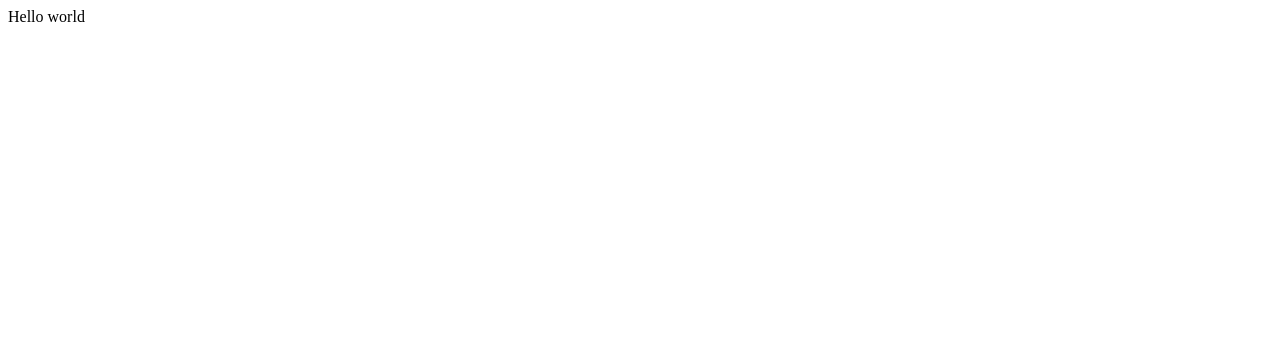
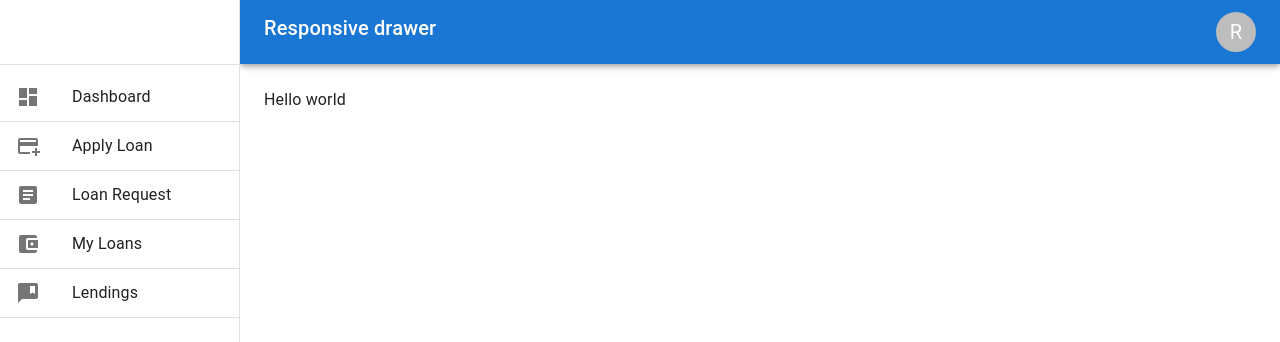
Before and after one commit to poornesh-chenna/c2c-loan-platform, a React (Create React App) app in the folder frontend-react/: page / in a window 1280 px wide. Shown: the top 342 px of the page. Built offline with nearby package versions, Linux system fonts and the light colour scheme.

Commit message:
frontend layout

```diff
--- a/frontend-react/package.json
+++ b/frontend-react/package.json
@@ -3,9 +3,14 @@
   "version": "0.1.0",
   "private": true,
   "dependencies": {
+    "@emotion/react": "^11.9.0",
+    "@emotion/styled": "^11.8.1",
+    "@mui/icons-material": "^5.6.2",
+    "@mui/material": "^5.6.4",
     "@testing-library/jest-dom": "^5.16.4",
     "@testing-library/react": "^13.2.0",
     "@testing-library/user-event": "^13.5.0",
+    "axios": "^0.27.2",
     "react": "^18.1.0",
     "react-dom": "^18.1.0",
     "react-router-dom": "^6.3.0",
--- a/frontend-react/src/App.js
+++ b/frontend-react/src/App.js
@@ -1,12 +1,17 @@
 import React from 'react'
 import { Route, Routes } from 'react-router-dom'
-
+import Header from './components/Header'
+import { ROUTES } from './utils/routes'
 export const App = () => {
     return (
-        <div>
+        <Header>
             <Routes>
                 <Route path='/' element={<div>Hello world</div>} />
+                <Route
+                    path={ROUTES.DASHBOARD}
+                    element={<div>Hello dash</div>}
+                />
             </Routes>
-        </div>
+        </Header>
     )
 }
--- /dev/null
+++ b/frontend-react/src/components/Header.js
@@ -0,0 +1,203 @@
+import * as React from 'react'
+import PropTypes from 'prop-types'
+import AppBar from '@mui/material/AppBar'
+import Box from '@mui/material/Box'
+import CssBaseline from '@mui/material/CssBaseline'
+import Divider from '@mui/material/Divider'
+import Drawer from '@mui/material/Drawer'
+import IconButton from '@mui/material/IconButton'
+import List from '@mui/material/List'
+import ListItemText from '@mui/material/ListItemText'
+import MenuIcon from '@mui/icons-material/Menu'
+import Toolbar from '@mui/material/Toolbar'
+import Typography from '@mui/material/Typography'
+import { menuItems } from '../utils/menuItems'
+import {
+    Avatar,
+    ListItemButton,
+    Menu,
+    MenuItem,
+    Tooltip,
+    ListItemIcon,
+} from '@mui/material'
+import { useLocation, useNavigate } from 'react-router-dom'
+
+const drawerWidth = 240
+const Profile = () => {
+    const settings = ['Profile', 'Account', 'Dashboard', 'Logout']
+    const [anchorElUser, setAnchorElUser] = React.useState(null)
+    const handleOpenUserMenu = (event) => {
+        setAnchorElUser(event.currentTarget)
+    }
+
+    const handleCloseUserMenu = () => {
+        setAnchorElUser(null)
+    }
+    return (
+        <>
+            <Tooltip title='Open settings'>
+                <IconButton onClick={handleOpenUserMenu} sx={{ p: 0 }}>
+                    <Avatar alt='Remy Sharp' src='/' />
+                </IconButton>
+            </Tooltip>
+            <Menu
+                sx={{ mt: '45px' }}
+                id='menu-appbar'
+                anchorEl={anchorElUser}
+                anchorOrigin={{
+                    vertical: 'top',
+                    horizontal: 'right',
+                }}
+                keepMounted
+                transformOrigin={{
+                    vertical: 'top',
+                    horizontal: 'right',
+                }}
+                open={Boolean(anchorElUser)}
+                onClose={handleCloseUserMenu}
+            >
+                {settings.map((setting) => (
+                    <MenuItem key={setting} onClick={handleCloseUserMenu}>
+                        <Typography textAlign='center'>{setting}</Typography>
+                    </MenuItem>
+                ))}
+            </Menu>
+        </>
+    )
+}
+function Header(props) {
+    const { window } = props
+    const [mobileOpen, setMobileOpen] = React.useState(false)
+    const { pathname } = useLocation()
+    const navigate = useNavigate()
+    const handleDrawerToggle = () => {
+        setMobileOpen(!mobileOpen)
+    }
+
+    const drawer = (
+        <div>
+            <Toolbar />
+            <Divider />
+            <List>
+                {menuItems.map((item) => {
+                    console.log(pathname, item.route)
+                    const isSelected = pathname === item.route
+                    return (
+                        <>
+                            <ListItemButton
+                                onClick={() => navigate(item.route)}
+                                selected={isSelected}
+                                key={item.route}
+                            >
+                                <ListItemIcon>
+                                    {(() => item.icon)()}
+                                </ListItemIcon>
+                                <ListItemText primary={item.menuName} />
+                            </ListItemButton>
+                            <Divider />
+                        </>
+                    )
+                })}
+            </List>
+        </div>
+    )
+
+    const container =
+        window !== undefined ? () => window().document.body : undefined
+
+    return (
+        <Box sx={{ display: 'flex' }}>
+            <CssBaseline />
+            <AppBar
+                position='fixed'
+                sx={{
+                    width: { sm: `calc(100% - ${drawerWidth}px)` },
+                    ml: { sm: `${drawerWidth}px` },
+                }}
+            >
+                <Toolbar>
+                    <Box
+                        sx={{
+                            display: 'flex',
+                            width: '100%',
+                            justifyContent: 'space-between',
+                        }}
+                    >
+                        <IconButton
+                            color='inherit'
+                            aria-label='open drawer'
+                            edge='start'
+                            onClick={handleDrawerToggle}
+                            sx={{ mr: 2, display: { sm: 'none' } }}
+                        >
+                            <MenuIcon />
+                        </IconButton>
+                        <Typography variant='h6' noWrap component='div'>
+                            Responsive drawer
+                        </Typography>
+                        <Profile />
+                    </Box>
+                </Toolbar>
+            </AppBar>
+            <Box
+                component='nav'
+                sx={{ width: { sm: drawerWidth }, flexShrink: { sm: 0 } }}
+                aria-label='mailbox folders'
+            >
+                {/* The implementation can be swapped with js to avoid SEO duplication of links. */}
+                <Drawer
+                    container={container}
+                    variant='temporary'
+                    open={mobileOpen}
+                    onClose={handleDrawerToggle}
+                    ModalProps={{
+                        keepMounted: true, // Better open performance on mobile.
+                    }}
+                    sx={{
+                        display: { xs: 'block', sm: 'none' },
+                        '& .MuiDrawer-paper': {
+                            boxSizing: 'border-box',
+                            width: drawerWidth,
+                        },
+                    }}
+                >
+                    {drawer}
+                </Drawer>
+                <Drawer
+                    variant='permanent'
+                    sx={{
+                        display: { xs: 'none', sm: 'block' },
+                        '& .MuiDrawer-paper': {
+                            boxSizing: 'border-box',
+                            width: drawerWidth,
+                        },
+                    }}
+                    open
+                >
+                    {drawer}
+                </Drawer>
+            </Box>
+            <Box
+                component='main'
+                sx={{
+                    flexGrow: 1,
+                    p: 3,
+                    width: { sm: `calc(100% - ${drawerWidth}px)` },
+                }}
+            >
+                <Toolbar />
+                {props.children}
+            </Box>
+        </Box>
+    )
+}
+
+Header.propTypes = {
+    /**
+     * Injected by the documentation to work in an iframe.
+     * You won't need it on your project.
+     */
+    window: PropTypes.func,
+}
+
+export default Header
--- /dev/null
+++ b/frontend-react/src/utils/menuItems.js
@@ -0,0 +1,33 @@
+import DashboardIcon from '@mui/icons-material/Dashboard'
+import AddCardIcon from '@mui/icons-material/AddCard'
+import CommentBankIcon from '@mui/icons-material/CommentBank'
+import ArticleIcon from '@mui/icons-material/Article'
+import AccountBalanceWalletIcon from '@mui/icons-material/AccountBalanceWallet'
+import { ROUTES } from './routes'
+export const menuItems = [
+    {
+        menuName: 'Dashboard',
+        route: ROUTES.DASHBOARD,
+        icon: <DashboardIcon />,
+    },
+    {
+        menuName: 'Apply Loan',
+        route: ROUTES.APPLY_LOANS,
+        icon: <AddCardIcon />,
+    },
+    {
+        menuName: 'Loan Request',
+        route: ROUTES.LOAN_REQUEST,
+        icon: <ArticleIcon />,
+    },
+    {
+        menuName: 'My Loans',
+        route: ROUTES.MY_LOANS,
+        icon: <AccountBalanceWalletIcon />,
+    },
+    {
+        menuName: 'Lendings',
+        route: ROUTES.LEADINGS,
+        icon: <CommentBankIcon />,
+    },
+]
--- /dev/null
+++ b/frontend-react/src/utils/routes.js
@@ -0,0 +1,7 @@
+export const ROUTES = {
+    DASHBOARD: '/dashboard',
+    APPLY_LOANS: '/applyLoans',
+    LOAN_REQUEST: '/loanRequest',
+    MY_LOANS: '/myloans',
+    LEADINGS: '/lendings',
+}
```
Also changed, not shown: frontend-react/src/utils/Axios.js (added, +12 -0 lines), 2 other files (tests, documents, lock files or other folders).
